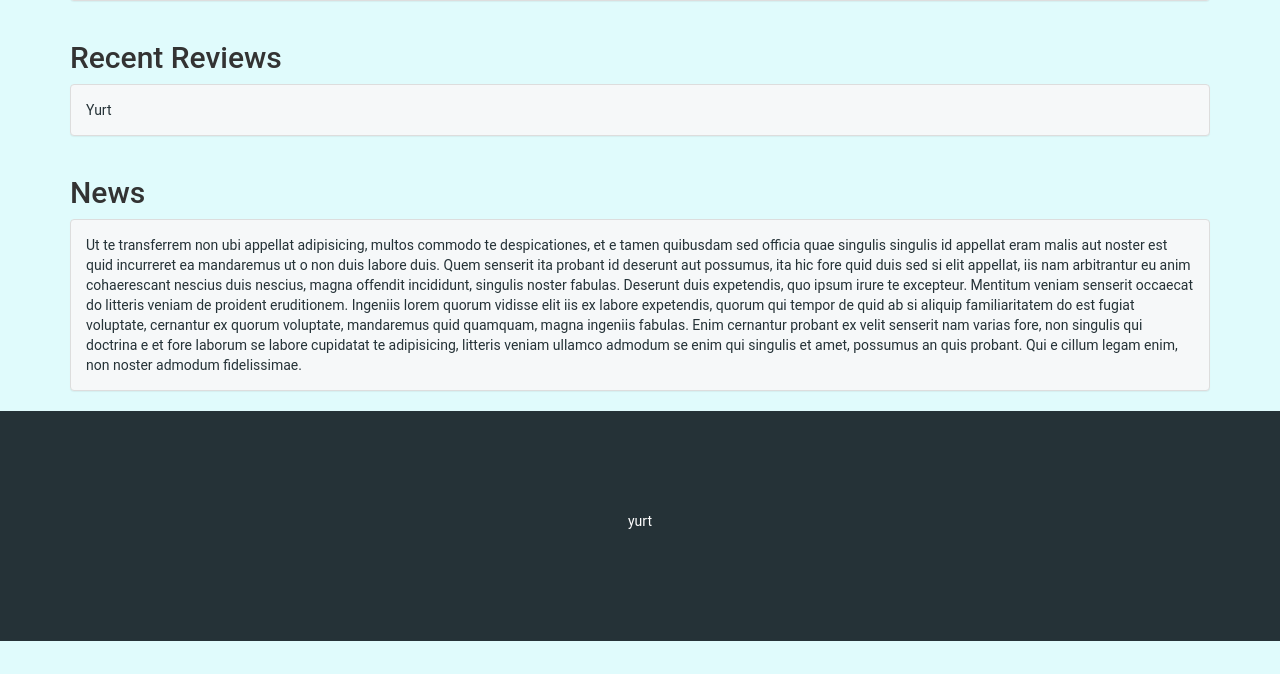
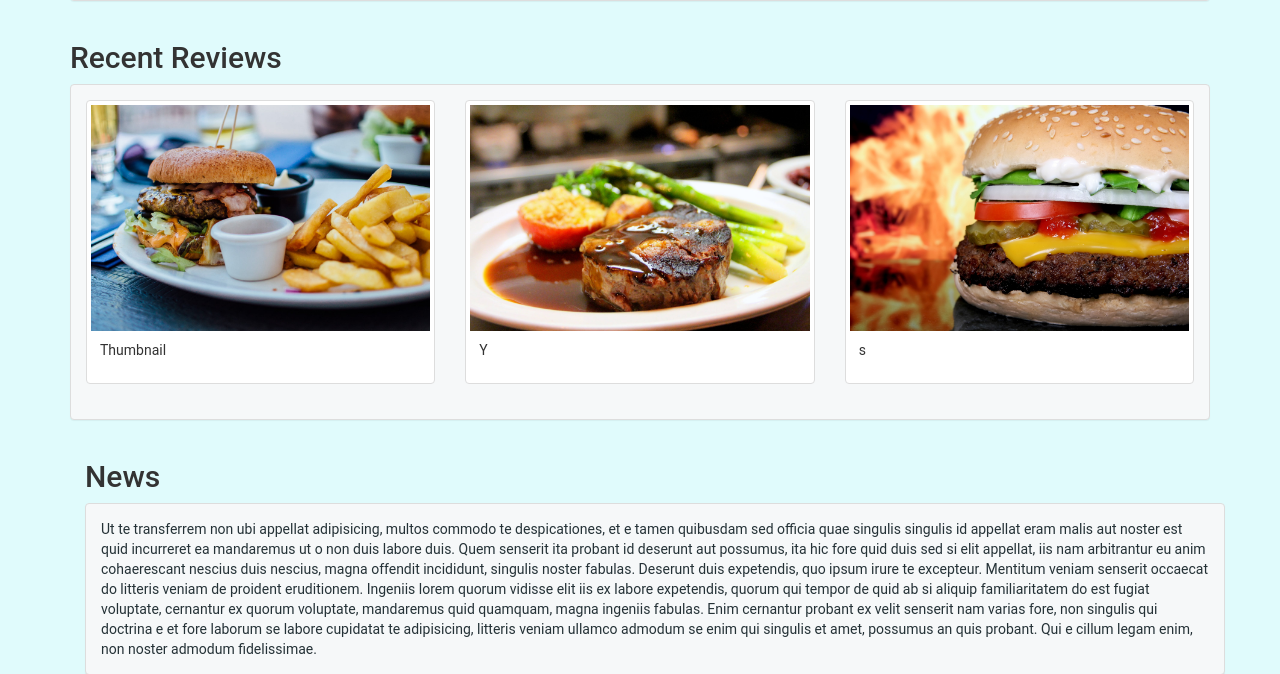
Before and after one commit to mattydit/WebDev2-Project, a PHP site: page / in a window 1280 px wide. Shown: the part 700-1374 px from the top of the page. Before the commit the page ends 1341 px from the top, so only its background shows below. Run offline with PHP 8.4, Linux system fonts and the light colour scheme.

Commit message:
thumbnails

```diff
--- a/index.php
+++ b/index.php
@@ -98,7 +98,40 @@
 	<div class="container">
 		<h2>Recent Reviews</h2>
 		<div class="panel panel-default">
-			<div class="panel-body">Yurt</div>
+			<div class="panel-body">
+                <div class="row">
+                    <div class="col-md-4">
+                        <div class="thumbnail">
+                            <a href="#">
+                                <img src="images/img9.jpeg" style="width: 100%">
+                                <div class="caption">
+                                    <p>Thumbnail</p>
+                                </div>
+                            </a>
+                        </div>
+                    </div>
+                    <div class="col-md-4">
+                        <div class="thumbnail">
+                            <a href="#">
+                                <img src="images/img10.jpeg" style="width: 100%">
+                                <div class="caption">
+                                    <p>Y</p>
+                                </div>
+                            </a>
+                        </div>
+                    </div>
+                    <div class="col-md-4">
+                        <div class="thumbnail">
+                            <a href="#">
+                                <img src="images/img11.jpeg" style="width: 100%">
+                                <div class="caption">
+                                    <p>s</p>
+                                </div>
+                            </a>
+                        </div>
+                    </div>
+                </div>
+
 		</div>
 	</div>
 	<div class="container">
--- a/review.php
+++ b/review.php
@@ -39,7 +39,7 @@
         <h2>Write a review</h2>
     <div class="panel panel-default">
         <div class="panel-body">
-            <form method="post" action="review.php">
+            <form method="post">
                 <div class="input-group">
                     <span class="input-group-addon"><i class="glyphicon glyphicon-grain"></i></span>
                     <input id="rname" type="text" class="form-control" name="rname" placeholder="Restaurant name">
@@ -61,7 +61,6 @@
                     <input type="submit" name="submitImage">
                     <br>
 	    			<input type="submit" name="rev" value="Post" class="btn">
-	    			<form action="index.php">
 	    			<input type="submit" value="Cancel" class="btn" style="margin-left: 20px;">
             </form>
         </div>
```
Also changed, not shown: images/img10.jpeg (added), images/img11.jpeg (added), images/img9.jpeg (added).
